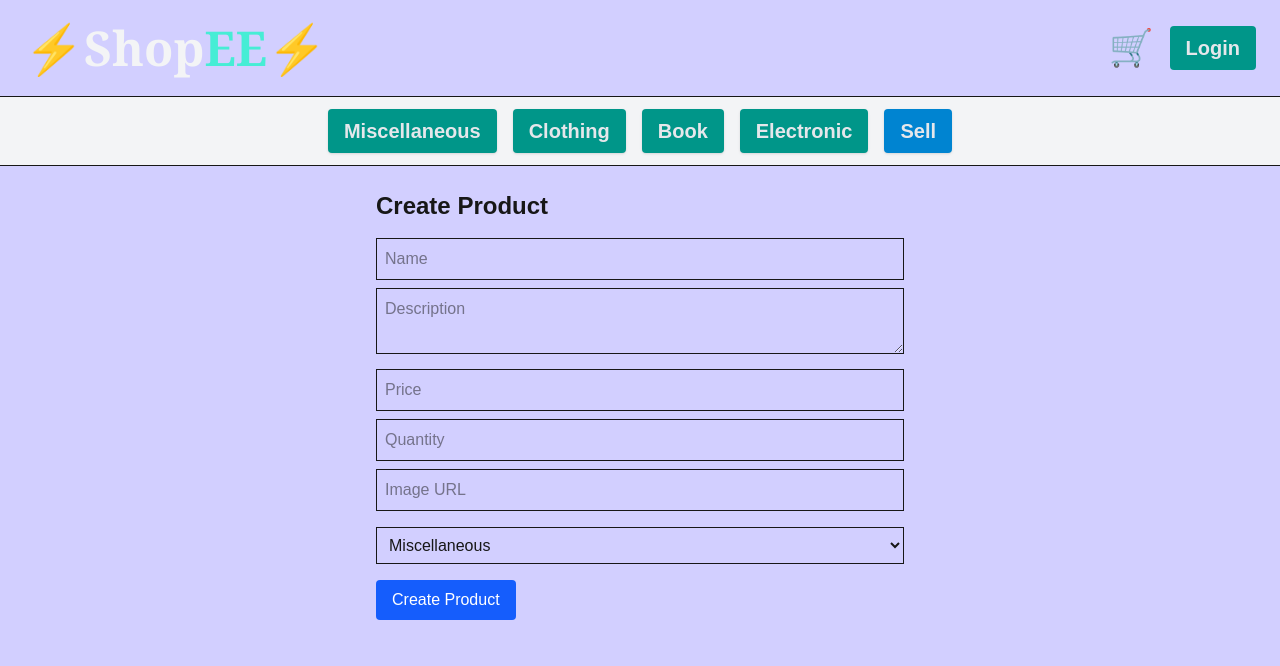
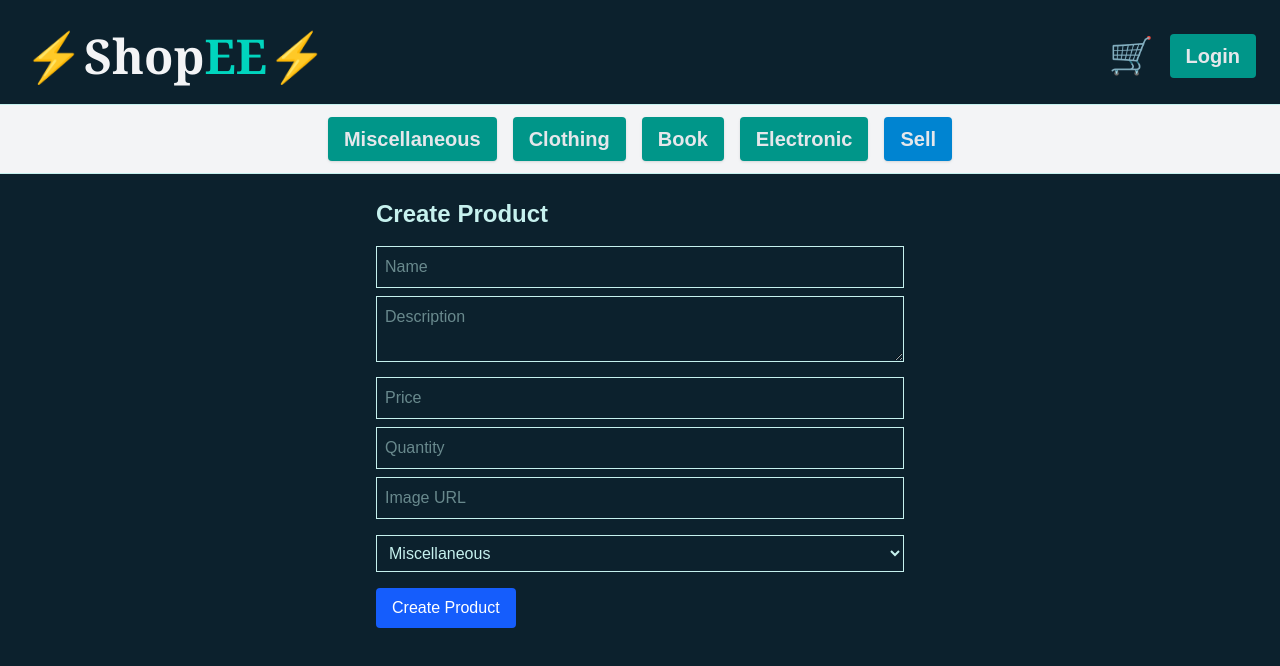
Before and after one commit to NicoleKuo0210/CiciYuyu, a Next.js app: page /sell in a window 1280 px wide. Shown: the top 666 px of the page. Built offline with nearby package versions, Linux system fonts and the light colour scheme.

Commit message:
beautifying 2

```diff
--- a/src/app/category/[category]/page.tsx
+++ b/src/app/category/[category]/page.tsx
@@ -32,18 +32,18 @@ export default async function ProductsPage({ params }: { params: { category: str
 
   if (products.length === 0) {
     return (
-      <h1 className="p-4 text-2xl font-bold mb-4">Empty</h1>
+      <h1 className="flex justify-center p-4 text-2xl font-bold mb-4 w-full">Empty</h1>
     )
   }
   else {
     return (
       <div className="p-4">
-        <h1 className="text-2xl font-bold mb-4">
+        <h1 className="text-2xl font-bold mb-4 flex justify-center w-full">
           {categoryParam.charAt(0).toUpperCase() + categoryParam.slice(1)}
         </h1>
-        <div className="grid grid-cols-3 gap-1 ml-7">
+        <div className="grid grid-cols-3 gap-6 ml-7">
           {products.map((product) => (
-            <div key={product.id} className="w-[500px] p-6 bg-white rounded hover:bg-gray-200  shadow h-full block">
+            <div key={product.id} className="max-w-[500px] p-6 bg-white rounded hover:bg-gray-200 shadow h-full block ">
               <Link
                 href={`/product/${product.id}`}>
                 <ProductCard
--- a/src/app/globals.css
+++ b/src/app/globals.css
@@ -1,8 +1,8 @@
 @import "tailwindcss";
 
 :root {
-  --background: #d2cfff;
-  --foreground: #171717;
+  --background: #0c212d;
+  --foreground: #c6f1ee;
 }
 
 @theme inline {
@@ -14,7 +14,7 @@
 
 @media (prefers-color-scheme: dark) {
   :root {
-    --background: #021826;
+    --background: #0c212d;
     --foreground: #c6f1ee;
   }
 }
--- a/src/components/Header.tsx
+++ b/src/components/Header.tsx
@@ -6,11 +6,11 @@ export default function Header() {
     return (
         <div>
             {/* Header */}
-            < header className="flex justify-between items-center px-6 py-6 border-b" >
+            < header className="flex justify-between items-center px-6 py-6 border-b mt-2" >
                 <Link href="/">
                     <h1 className="text-5xl font-bold font-serif">
                     <span className="text-gray-100">⚡Shop</span>
-                    <span className="text-teal-300">EE⚡</span>
+                    <span className="text-teal-400">EE⚡</span>
                     </h1>
                 </Link>
                 <div className="flex items-center gap-4">
```
